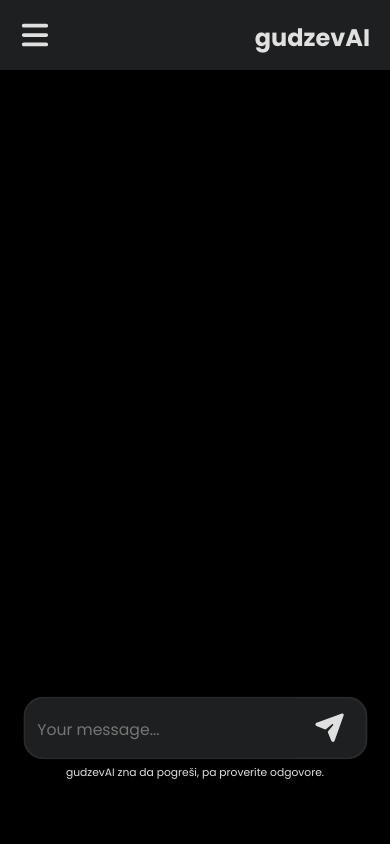
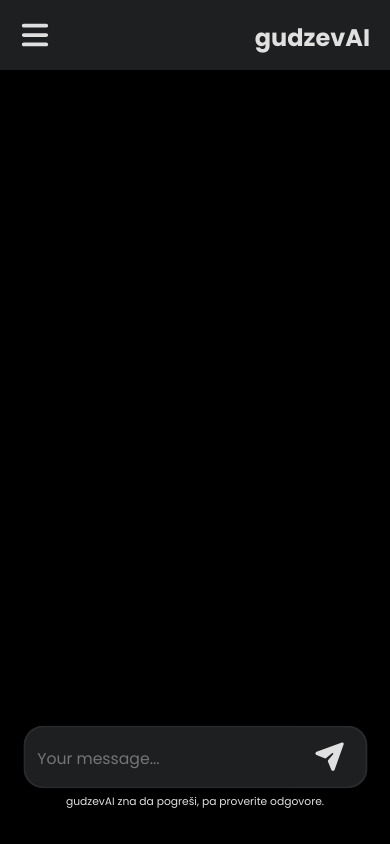
Before and after one commit to gudzev/gudzevAI, a React (Vite) app: page / in a window 390 px wide. Built offline with nearby package versions, Linux system fonts and the light colour scheme.

Commit message:
Minor responsive change for mobile

```diff
--- a/src/components/chatwindow/ChatWindow.css
+++ b/src/components/chatwindow/ChatWindow.css
@@ -203,7 +203,7 @@ main
         align-items: center;
         flex-direction: column;
         padding-top: 5vh;
-        padding-bottom: 7.5vh;
+        padding-bottom: 4vh;
         margin-left: 0px;
         min-height: 100vh;
     }
```
